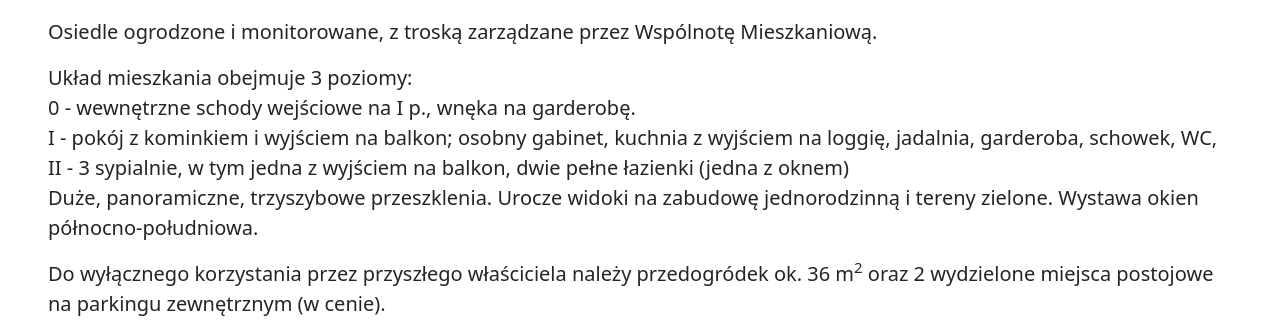
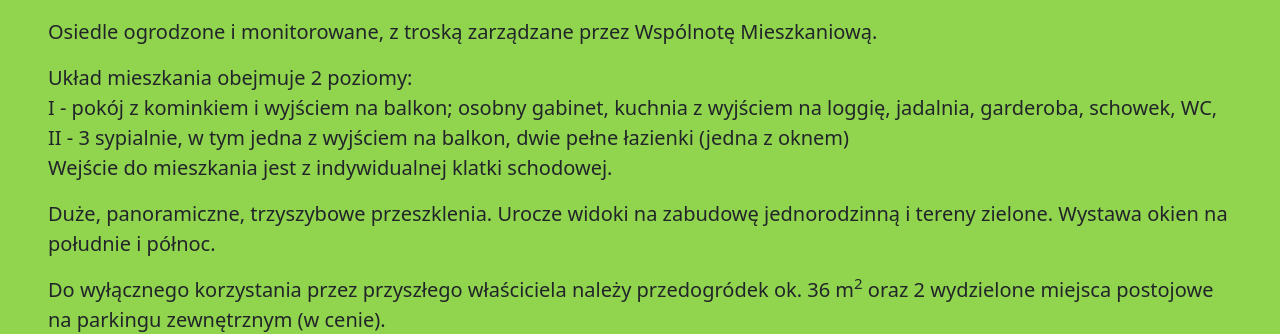
Before and after one commit to jordus100/estate, a React (Create React App) app: page / in a window 1280 px wide. Shown: the part 275-609 px from the top of the page. Built offline with nearby package versions, Linux system fonts and the light colour scheme.

Commit message:
Corrections to content, remove snow and change bg color

```diff
--- a/src/App.js
+++ b/src/App.js
@@ -1,12 +1,10 @@
 import './App.css';
-import Snowfall from "react-snowfall";
 const images = require.context('./static', true);
 const imageList = images.keys().map(image => images(image));
 
 function App() {
     return (
         <div className="App">
-            <Snowfall />
             <h1 className="display-3 text-center my-4">Mieszkanie na Bysławskiej 12</h1>
             <h3 className="text-center mb-4">Przestronne, dwupoziomowe mieszkanie ok. 130 m<sup>2</sup>, w stanie deweloperskim, zlokalizowane w nowej, kameralnej inwestycji.<br></br></h3>
             <p className="mx-5">
@@ -17,12 +15,14 @@ function App() {
                 Osiedle ogrodzone i monitorowane, z troską zarządzane przez Wspólnotę Mieszkaniową.
             </p>
             <p className="mx-5">
-                Układ mieszkania obejmuje 3 poziomy:<br/>
-                0 - wewnętrzne schody wejściowe na I p., wnęka na garderobę.<br/>
+                Układ mieszkania obejmuje 2 poziomy:<br/>
                 I - pokój z kominkiem i wyjściem na balkon; osobny gabinet, kuchnia z wyjściem na loggię, jadalnia, garderoba, schowek, WC,<br/>
                 II - 3 sypialnie, w tym jedna z wyjściem na balkon, dwie pełne łazienki (jedna z oknem)<br/>
+                Wejście do mieszkania jest z indywidualnej klatki schodowej.<br/>
+            </p>
+            <p className="mx-5">
                 Duże, panoramiczne, trzyszybowe przeszklenia. Urocze widoki na zabudowę jednorodzinną i tereny zielone.
-                Wystawa okien północno-południowa.
+                Wystawa okien na południe i północ.
             </p>
             <p className="mx-5">
             Do wyłącznego korzystania przez przyszłego właściciela należy przedogródek ok. 36 m<sup>2</sup> oraz 2 wydzielone miejsca postojowe na parkingu zewnętrznym (w cenie).
--- a/src/index.css
+++ b/src/index.css
@@ -5,6 +5,7 @@ body {
     sans-serif;
   -webkit-font-smoothing: antialiased;
   -moz-osx-font-smoothing: grayscale;
+  background-color: #91d44e !important;
 }
 
 code {
```
Also changed, not shown: src/App.css (line endings or trailing spaces).
